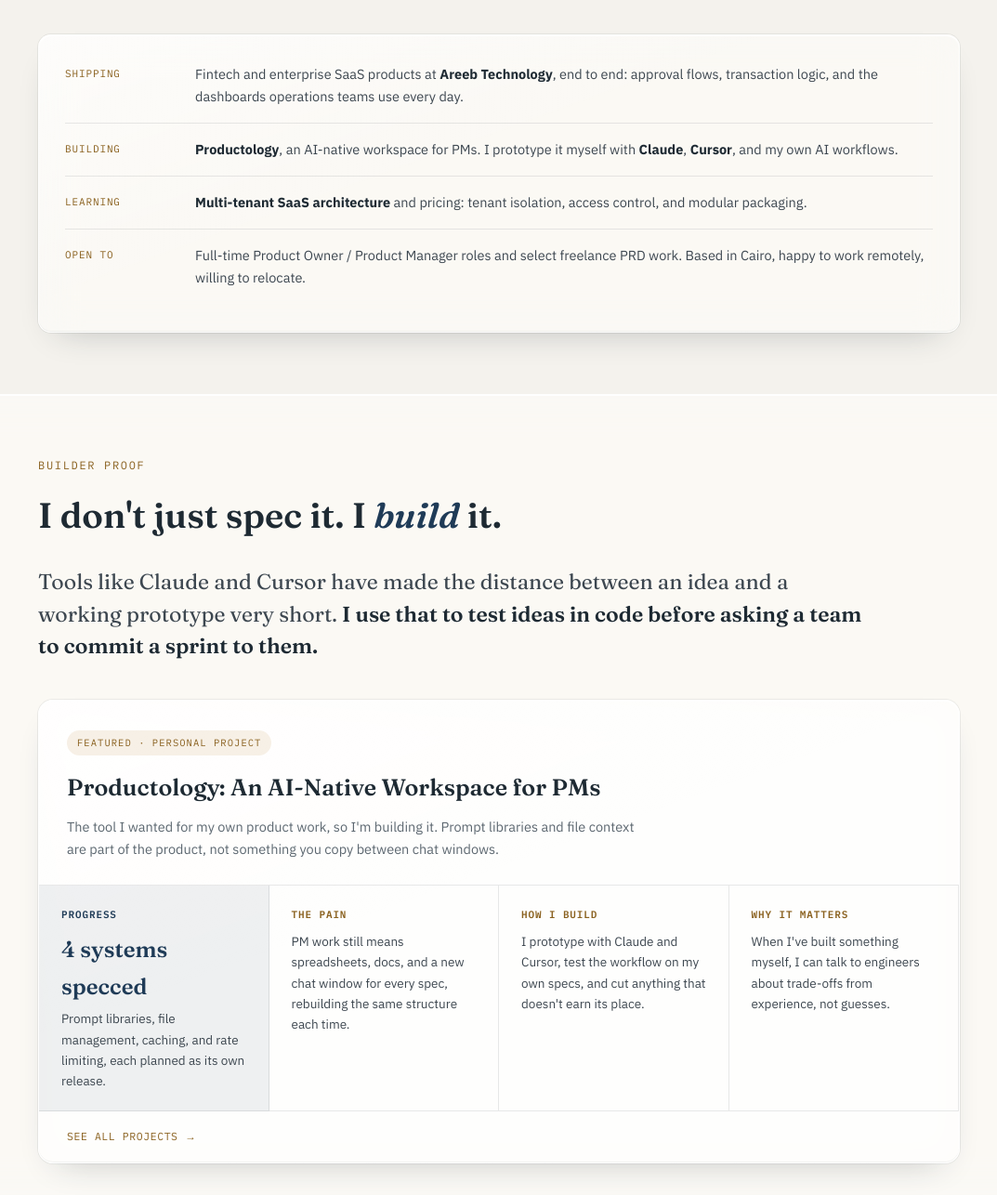
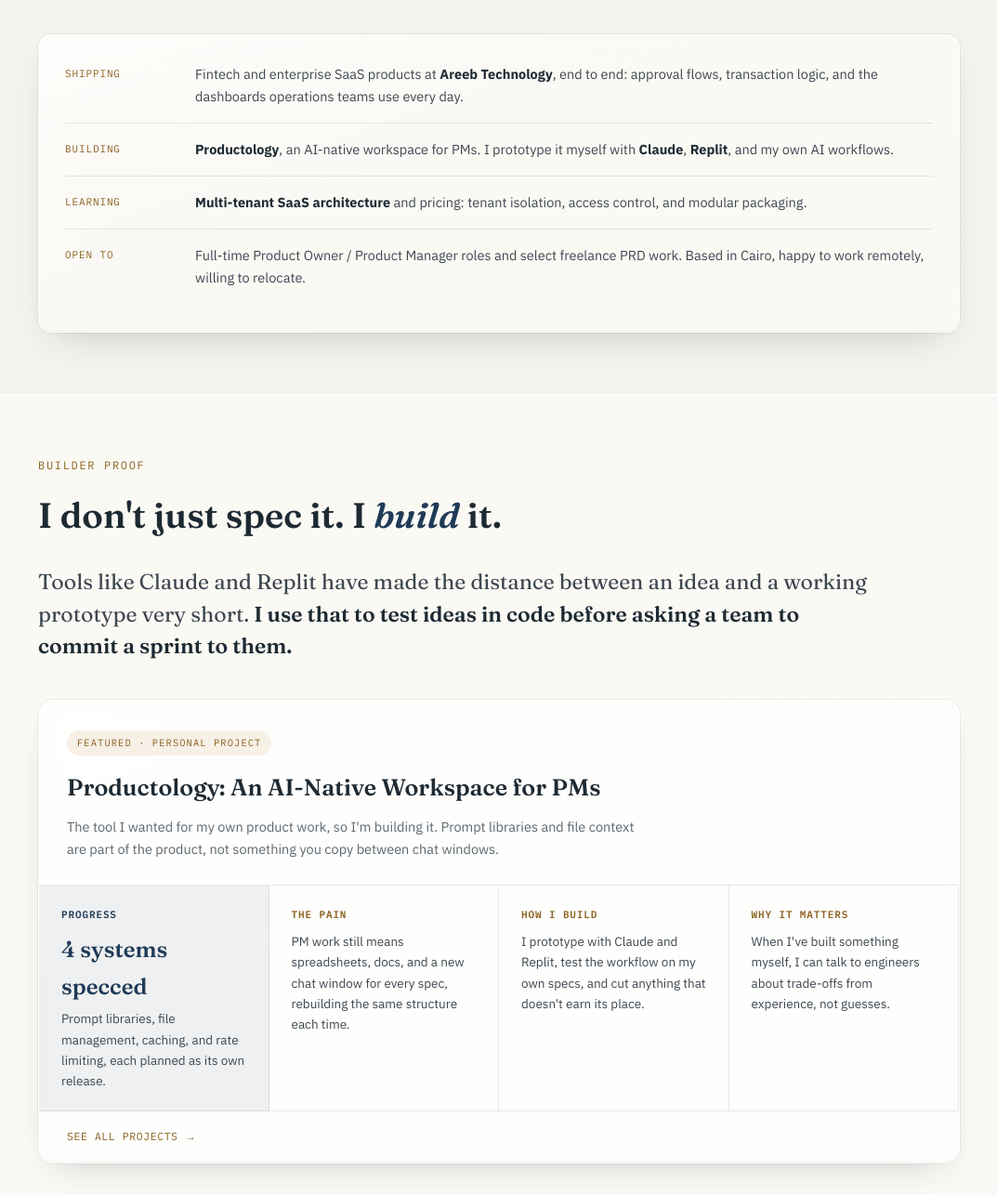
Before and after one commit to itsamostafa/itsamostafa.github.io, a plain HTML site: page index.html in a window 1280 px wide. Shown: the part 835-2121 px from the top of the page at 93% size, without its empty margins (103-1176 px from the left). Drawn offline with Linux system fonts and the light colour scheme.

Commit message:
Replace 'Cursor' with 'Replit' in index.html

```diff
--- a/index.html
+++ b/index.html
@@ -230,7 +230,7 @@
         <div class="reveal now-card">
           <ul class="stagger">
             <li><span class="now-label">Shipping</span><span>Fintech and enterprise SaaS products at <b>Areeb Technology</b>, end to end: approval flows, transaction logic, and the dashboards operations teams use every day.</span></li>
-            <li><span class="now-label">Building</span><span><b>Productology</b>, an AI-native workspace for PMs. I prototype it myself with <b>Claude</b>, <b>Cursor</b>, and my own AI workflows.</span></li>
+            <li><span class="now-label">Building</span><span><b>Productology</b>, an AI-native workspace for PMs. I prototype it myself with <b>Claude</b>, <b>Replit</b>, and my own AI workflows.</span></li>
             <li><span class="now-label">Learning</span><span><b>Multi-tenant SaaS architecture</b> and pricing: tenant isolation, access control, and modular packaging.</span></li>
             <li><span class="now-label">Open to</span><span>Full-time Product Owner / Product Manager roles and select freelance PRD work. Based in Cairo, happy to work remotely, willing to relocate.</span></li>
           </ul>
@@ -242,7 +242,7 @@
       <div class="wrap">
         <span class="eyebrow">Builder Proof</span>
         <h2 class="head">I don't just spec it. I <em>build</em> it.</h2>
-        <p class="fw-def">Tools like Claude and Cursor have made the distance between an idea and a working prototype very short. <b>I use that to test ideas in code before asking a team to commit a sprint to them.</b></p>
+        <p class="fw-def">Tools like Claude and Replit have made the distance between an idea and a working prototype very short. <b>I use that to test ideas in code before asking a team to commit a sprint to them.</b></p>
 
         <div class="case reveal">
           <div class="case-top">
@@ -253,7 +253,7 @@
           <div class="case-grid stagger">
             <div class="case-cell result"><h4>Progress</h4><p><span class="metric">4 systems specced</span>Prompt libraries, file management, caching, and rate limiting, each planned as its own release.</p></div>
             <div class="case-cell"><h4>The pain</h4><p>PM work still means spreadsheets, docs, and a new chat window for every spec, rebuilding the same structure each time.</p></div>
-            <div class="case-cell"><h4>How I build</h4><p>I prototype with Claude and Cursor, test the workflow on my own specs, and cut anything that doesn't earn its place.</p></div>
+            <div class="case-cell"><h4>How I build</h4><p>I prototype with Claude and Replit, test the workflow on my own specs, and cut anything that doesn't earn its place.</p></div>
             <div class="case-cell"><h4>Why it matters</h4><p>When I've built something myself, I can talk to engineers about trade-offs from experience, not guesses.</p></div>
           </div>
           <a class="case-open" href="/work/">See all projects <span class="arrow">&rarr;</span></a>
```
